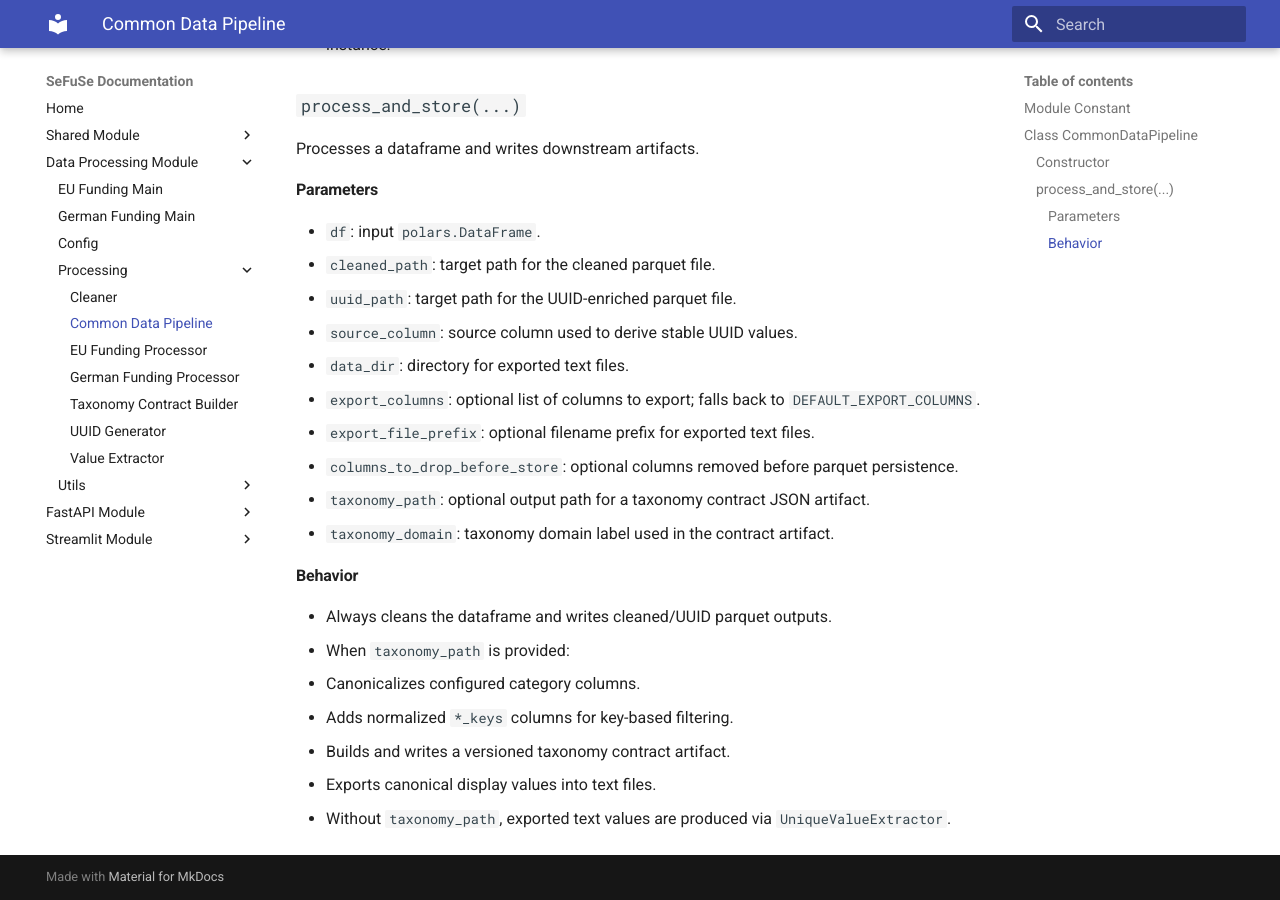
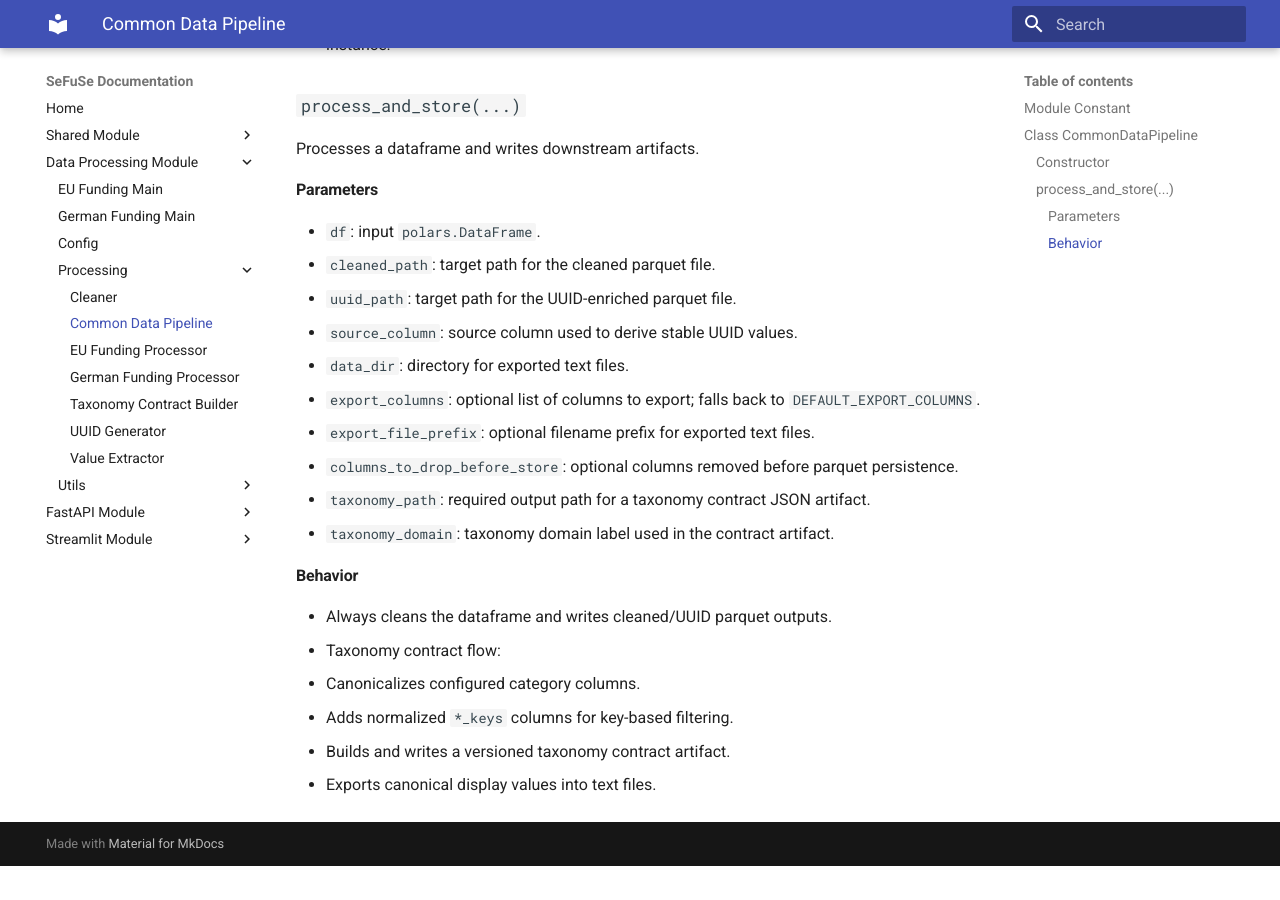
Before and after one commit to trholy/sefuse, an MkDocs documentation site: the page built from docs/data_processing/processing/common_data_pipeline.md, in a window 1280 px wide and 900 px high, scrolled down 678 px. Built offline with MkDocs 1.6.1 and Material for MkDocs 9.7.7, drawn with Linux system fonts in a browser that asks for light colours; after the commit the page ends 1544 px from its top, so only the background shows below that.

Commit message:
Updated docs.

```diff
--- a/docs/data_processing/processing/common_data_pipeline.md
+++ b/docs/data_processing/processing/common_data_pipeline.md
@@ -31,15 +31,14 @@ Processes a dataframe and writes downstream artifacts.
 - `export_columns`: optional list of columns to export; falls back to `DEFAULT_EXPORT_COLUMNS`.
 - `export_file_prefix`: optional filename prefix for exported text files.
 - `columns_to_drop_before_store`: optional columns removed before parquet persistence.
-- `taxonomy_path`: optional output path for a taxonomy contract JSON artifact.
+- `taxonomy_path`: required output path for a taxonomy contract JSON artifact.
 - `taxonomy_domain`: taxonomy domain label used in the contract artifact.
 
 #### Behavior
 
 - Always cleans the dataframe and writes cleaned/UUID parquet outputs.
-- When `taxonomy_path` is provided:
+- Taxonomy contract flow:
   - Canonicalizes configured category columns.
   - Adds normalized `*_keys` columns for key-based filtering.
   - Builds and writes a versioned taxonomy contract artifact.
   - Exports canonical display values into text files.
-- Without `taxonomy_path`, exported text values are produced via `UniqueValueExtractor`.
```
Also changed, not shown: docker-compose.yml (+4 -4 lines), docs/data_processing/config/config.md (+1 -0 lines), docs/data_processing/german_funding_main.md (+0 -4 lines).
